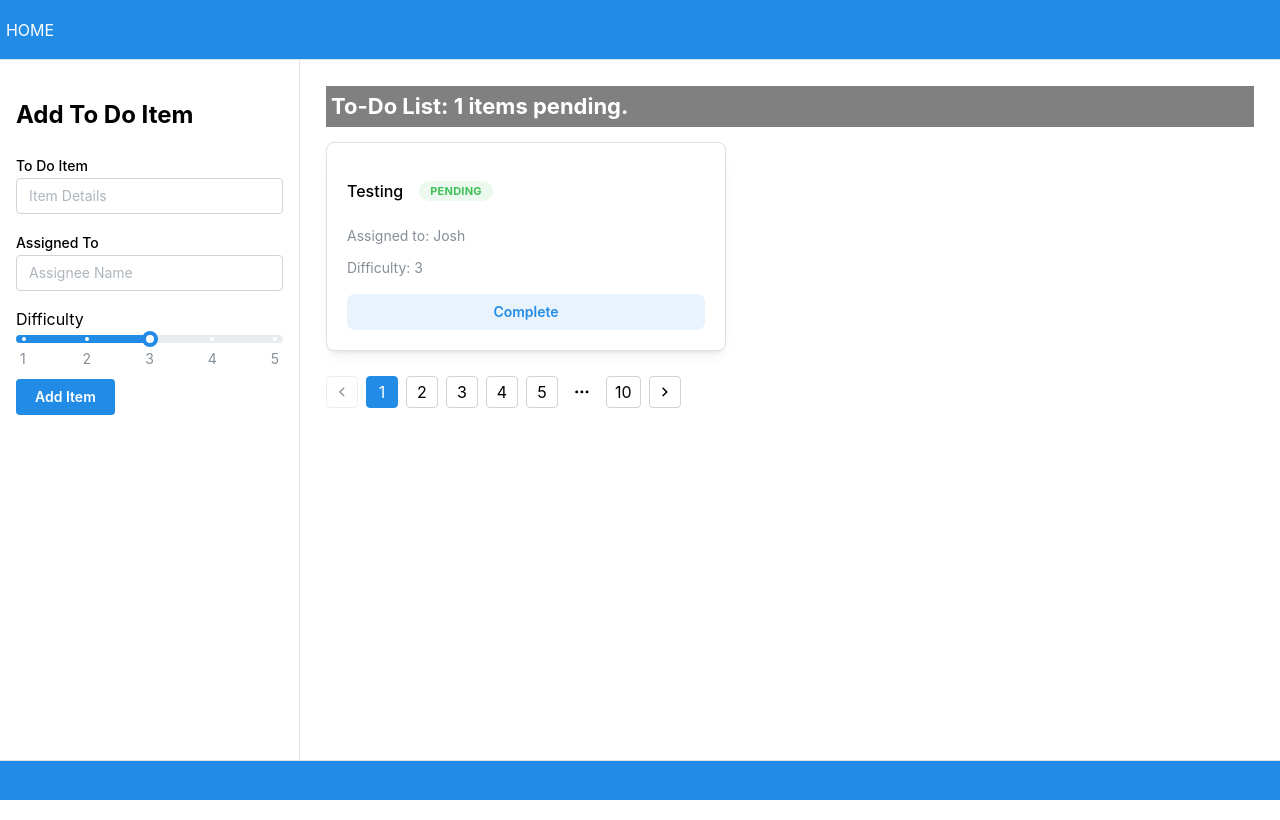
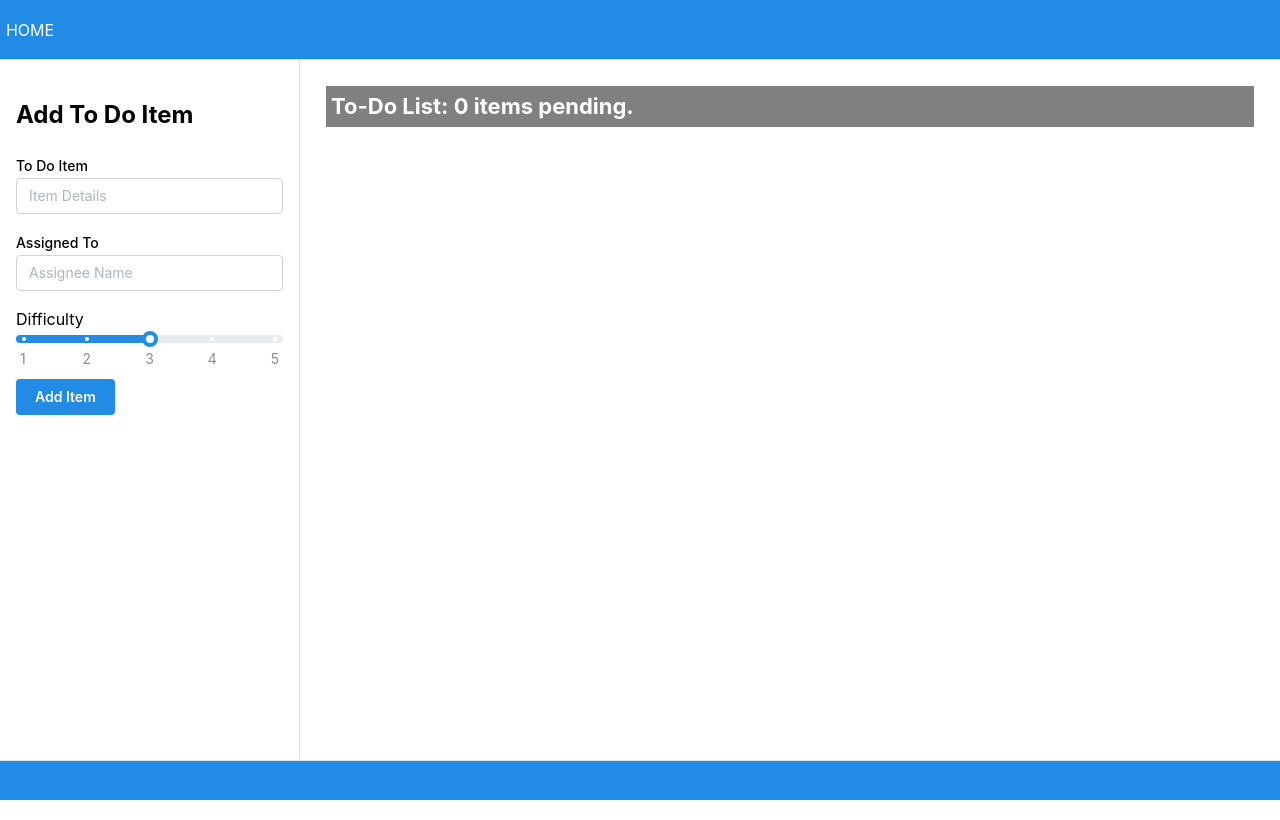
Before and after one commit to Easleyjs-CodeFellowsProjects/todo-app, a React (Vite) app: page / in a window 1280 px wide. Built offline with nearby package versions, Linux system fonts and the light colour scheme.

Commit message:
Adds form and pagination functionality

```diff
--- a/src/App.jsx
+++ b/src/App.jsx
@@ -1,94 +1,20 @@
 import '@mantine/core/styles.css';
-import { MantineProvider, AppShell, Burger, Text, Title, Center, Pagination } from '@mantine/core';
-import { useDisclosure } from '@mantine/hooks';
+import { MantineProvider, Burger } from '@mantine/core';
 
-import { useState, useEffect } from 'react';
 import SettingsProvider from './Context/Settings';
-
-import Form from './Components/Form'
-import TodoList from './Components/List';
+import TodoApp from './Components/TodoApp';
 
 function App() {
-
-  const [opened, { toggle }] = useDisclosure();
-
-    const [list, setList] = useState([{id:'1234',
-  assignee:'Josh', difficulty:3, text:'Testing', complete: false }]);
-    const [incomplete, setIncomplete] = useState(0);
-
-
-    useEffect(() => {
-        let incompleteCount = list.filter(item => !item.complete).length;
-        setIncomplete(incompleteCount);
-        document.title = `To Do List: ${incomplete}`;
-        // linter will want 'incomplete' added to dependency array unnecessarily.
-        // disable code used to avoid linter warning
-        // eslint-disable-next-line react-hooks/exhaustive-deps
-      }, [list]);
-
-    function deleteItem(id) {
-      const items = list.filter( item => item.id !== id );
-      setList(items);
-    }
-
-    function toggleComplete(id) {
-      const items = list.map( item => {
-        if ( item.id === id ) {
-          item.complete = ! item.complete;
-        }
-        return item;
-      });
-      setList(items);
-    }
 
     return (
       <>
       <MantineProvider>
         <SettingsProvider>
-          <AppShell
-            header={{ height: 60, color: "cyan" }}
-            footer={{ height: 40, color: "cyan"}}
-            navbar={{ width: 300, breakpoint: 'sm', collapsed: { mobile: !opened } }}
-            padding="md"
-          >
-            <AppShell.Header ta="left" bg="blue">
-              <Center maw={60} h={60}>
-                <Text c="white">HOME</Text>
-              </Center>
-            </AppShell.Header>
-
-            <AppShell.Navbar p="md">
-              <Form />
-            </AppShell.Navbar>
-
-            <AppShell.Main m={10}>
-                <Title c="white"
-                       bg="grey"
-                       order={3}
-                       data-testid="todo-h1"
-                       p={5}
-                       mb={15}
-                >
-                  To-Do List: { incomplete ? incomplete : 0 } items pending.
-                </Title>
-                <TodoList list={ list }
-                          completeHandler={ toggleComplete }
-                />
-                <Pagination mt={25} value={1} onChange={null} total={10} />
-            </AppShell.Main>
-
-            <AppShell.Footer bg="blue">
-
-            </AppShell.Footer>
-          </AppShell>
+          <TodoApp />
         </SettingsProvider>
       </MantineProvider>
       </>
     );
 }
 
-/*
-
-*/
-
 export default App
--- a/src/Components/Form/index.jsx
+++ b/src/Components/Form/index.jsx
@@ -6,18 +6,20 @@ import { Button, Input, Slider, Space, Text } from '@mantine/core';
 
 import { v4 as uuid } from 'uuid';
 
-const Form = () => {
+const Form = ( props ) => {
     const settings = useContext(SettingsContext);
+    const { handleAddTodo } = props;
 
-    //const [list, setList] = useState([]);
-    //const [incomplete, setIncomplete] = useState([]);
+    const { handleChange, handleSubmit } = useForm(addItem, {
+        difficulty: settings.defaultDifficulty,
+      });
     //const { handleChange, handleSubmit } = useForm(addItem);
 
-    function addItem(item) {
+    function addItem( item ) {
         item.id = uuid();
         item.complete = false;
-        console.log(item);
-        //setList([...list, item]);
+        //console.log( item );
+        handleAddTodo( item );
       }
 
       const marks = [
@@ -28,24 +30,23 @@ const Form = () => {
         { value: 5, label: '5' },
       ];
 
-
     return (
         <>
-            <form onSubmit={null}>
+            <form onSubmit={ handleSubmit }>
 
                 <h2>Add To Do Item</h2>
 
                 <Input.Label>To Do Item</Input.Label>
-                <Input onChange={null} name="text" placeholder="Item Details" />
+                <Input onChange={ handleChange } name="text" placeholder="Item Details" />
 
                 <Space h="md"></Space>
 
                 <Input.Label>Assigned To</Input.Label>
-                <Input onChange={null} name="assignee" placeholder="Assignee Name" />
+                <Input onChange={ handleChange } name="assignee" placeholder="Assignee Name" />
                 <Space h="md"></Space>
 
                 <Text>Difficulty</Text>
-                <Slider onChange={null}
+                <Slider onChange={ handleChange }
                         defaultValue={ settings.defaultDifficulty }
                         min={1}
                         max={5}
--- a/src/Components/List/index.jsx
+++ b/src/Components/List/index.jsx
@@ -1,19 +1,20 @@
-import { SettingsContext } from '../../Context/Settings/index'
-import { useContext } from 'react';
+
 
 import Todo from '../Todo';
 
 const TodoList = ( props ) => {
-    const settings = useContext(SettingsContext);
+
     const { list, completeHandler } = props;
 
     return (
         <>
             {list ? list.map( item => (
+                !item.complete ?
                 <Todo key={ item.id }
                       item={ item }
                       completeHandler={ completeHandler }
                 />
+                : null
             )) : null}
         </>
     )
--- a/src/Components/Todo/index.jsx
+++ b/src/Components/Todo/index.jsx
@@ -5,20 +5,22 @@ const Todo = ( props ) => {
   const { id, text, assignee, difficulty, complete } = props.item;
   const { completeHandler } = props;
   return (
-    <Card shadow="sm" padding="lg" radius="md" maw={400} withBorder>
+    <Card shadow="sm" padding="lg" radius="md" maw={400} mt={5} withBorder>
       <Group mt="md" mb="xs">
         <Text fw={500}>{ text }</Text>
         <Badge color={ complete ? "pink" : "green"} variant="light">
           { complete ? 'COMPLETE' : 'PENDING'}
         </Badge>
+      </Group>
 
-      </Group>
       <Text size="sm" c="dimmed" mt="sm">
         Assigned to: { assignee }
       </Text>
+
       <Text size="sm" c="dimmed" mt="sm">
       Difficulty: { difficulty }
       </Text>
+
       <Button variant="light" color="blue" mt="md" radius="md" onClick={() => completeHandler(id)}>
         Complete
       </Button>
--- /dev/null
+++ b/src/Components/TodoApp/index.jsx
@@ -0,0 +1,110 @@
+import { useState, useEffect, useContext } from 'react';
+import { SettingsContext } from '../../Context/Settings/index'
+
+import { AppShell, Text, Title, Center, Pagination, ActionIcon } from '@mantine/core';
+import { useDisclosure } from '@mantine/hooks';
+
+import Form from '../Form'
+import TodoList from '../List';
+
+function TodoApp() {
+    const [list, setList] = useState([]);
+    const [displayList, setDisplayList] = useState([]);
+    const [incomplete, setIncomplete] = useState(0);
+    const [activePage, setActivePage] = useState(1);
+
+    const [opened, { toggle }] = useDisclosure();
+    const settings = useContext(SettingsContext);
+    const { displayCount } = settings;
+
+    useEffect(() => {
+        let incompleteCount = list.filter(item => !item.complete).length;
+        setIncomplete(incompleteCount);
+        document.title = `To Do List: ${incomplete}`;
+        // linter will want 'incomplete' added to dependency array unnecessarily.
+        // disable code used to avoid linter warning
+        // eslint-disable-next-line react-hooks/exhaustive-deps
+        let pagedItemArr = [];
+        const { displayCount } = settings;
+
+        if ( activePage > 1) {
+          console.log('page greater than 1:', activePage)
+          const startIdx = ( activePage -1 ) * displayCount;
+          const endIdx = startIdx + displayCount;
+
+          if ( endIdx < list.length -1 ) {
+            pagedItemArr = list.slice( startIdx, endIdx );
+          } else {
+            pagedItemArr = list.slice( startIdx )
+          }
+          setDisplayList( pagedItemArr );
+        }
+        if ( activePage === 1 ) {
+          let pagedItemArr = list.slice(0, displayCount);
+          setDisplayList( pagedItemArr );
+        }
+      }, [list, activePage]);
+
+    function addItem( item ) {
+      const newList = [...list, item];
+      setList(newList);
+    }
+
+    function deleteItem(id) {
+      const items = list.filter( item => item.id !== id );
+      setList(items);
+    }
+
+    function toggleComplete(id) {
+      const items = list.map( item => {
+        if ( item.id === id ) {
+          item.complete = ! item.complete;
+        }
+        return item;
+      });
+      setList(items);
+    }
+
+    return (
+        <AppShell
+        header={{ height: 60, color: "cyan" }}
+        footer={{ height: 40, color: "cyan"}}
+        navbar={{ width: 300, breakpoint: 'sm', collapsed: { mobile: !opened } }}
+        padding="md"
+      >
+        <AppShell.Header ta="left" bg="blue">
+          <Center maw={60} h={60}>
+            <Text c="white">HOME</Text>
+          </Center>
+        </AppShell.Header>
+
+        <AppShell.Navbar p="md">
+          <Form handleAddTodo={ addItem } />
+        </AppShell.Navbar>
+
+        <AppShell.Main m={10}>
+            <Title c="white"
+                   bg="grey"
+                   order={3}
+                   data-testid="todo-h1"
+                   p={5}
+                   mb={15}
+            >
+              To-Do List: { incomplete ? incomplete : 0 } items pending.
+            </Title>
+            <TodoList list={ displayList }
+                      completeHandler={ toggleComplete }
+            />
+            { list.length > displayCount ?
+            <Pagination mt={ 25 } value={ activePage } onChange={ setActivePage } total={ Math.ceil(list.length /displayCount) } />
+            : null }
+        </AppShell.Main>
+
+        <AppShell.Footer bg="blue">
+
+        </AppShell.Footer>
+      </AppShell>
+    )
+}
+
+export default TodoApp;
--- a/src/Context/Settings/index.jsx
+++ b/src/Context/Settings/index.jsx
@@ -12,6 +12,8 @@ class SettingsProvider extends React.Component {
       defaultDifficulty: 3,
     }
   }
+
+
 
   render() {
     return (
--- a/src/hooks/form.js
+++ b/src/hooks/form.js
@@ -15,7 +15,7 @@ const useForm = (callback, defaultValues={}) => {
       name = event.target.name;
       value = event.target.value;
     } else {
-      console.log('event from slider', event)
+      //console.log('event from slider', event)
       // hard coded for Mantine slider functionality
       // change "difficulty" language if desired
       // change name dynamically if doing stretch goal!
@@ -29,11 +29,11 @@ const useForm = (callback, defaultValues={}) => {
 
     setValues(values => ({ ...values, [name]: value }));
   };
-
+/*
   useEffect( () => {
     setValues( defaultValues );
   }, [defaultValues]);
-
+*/
   return {
     handleChange,
     handleSubmit,
```
Also changed, not shown: src/Components/Footer/index.jsx (deleted), src/Components/Header/index.jsx (deleted), 2 other files (tests, documents, lock files or other folders).
